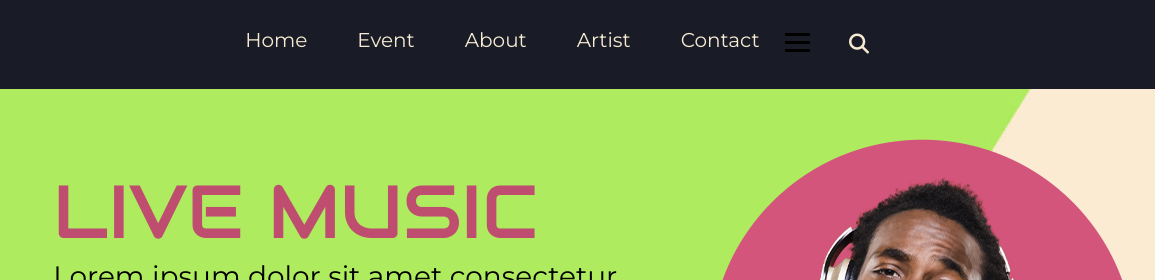
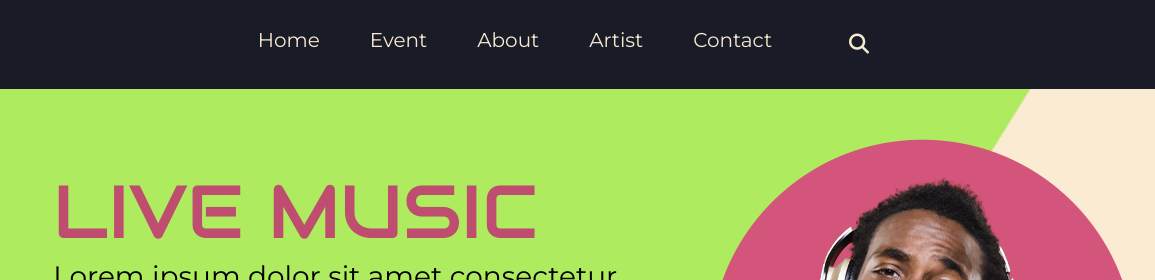
Before and after one commit to abhishekpathak18/urbanmusic, a website: page index.html in a window 1280 px wide. Shown: the top 280 px of the page, 125-1280 px from the left. Drawn offline with nearby package versions, Linux system fonts and the light colour scheme; a script that the page names is missing.

Commit message:
Update index.html

```diff
--- a/index.html
+++ b/index.html
@@ -29,11 +29,6 @@
                             <li><a href="#artist">Artist</a></li>
                             <li><a href="#contact">Contact</a></li>
                         </ul>
-                        <div class="hamburger">
-                            <span class="bar b1"></span>
-                            <span class="bar b2"></span>
-                            <span class="bar b3"></span>
-                          </div>
                     </div>
                 </div>
                 <div class="col-2">
```
